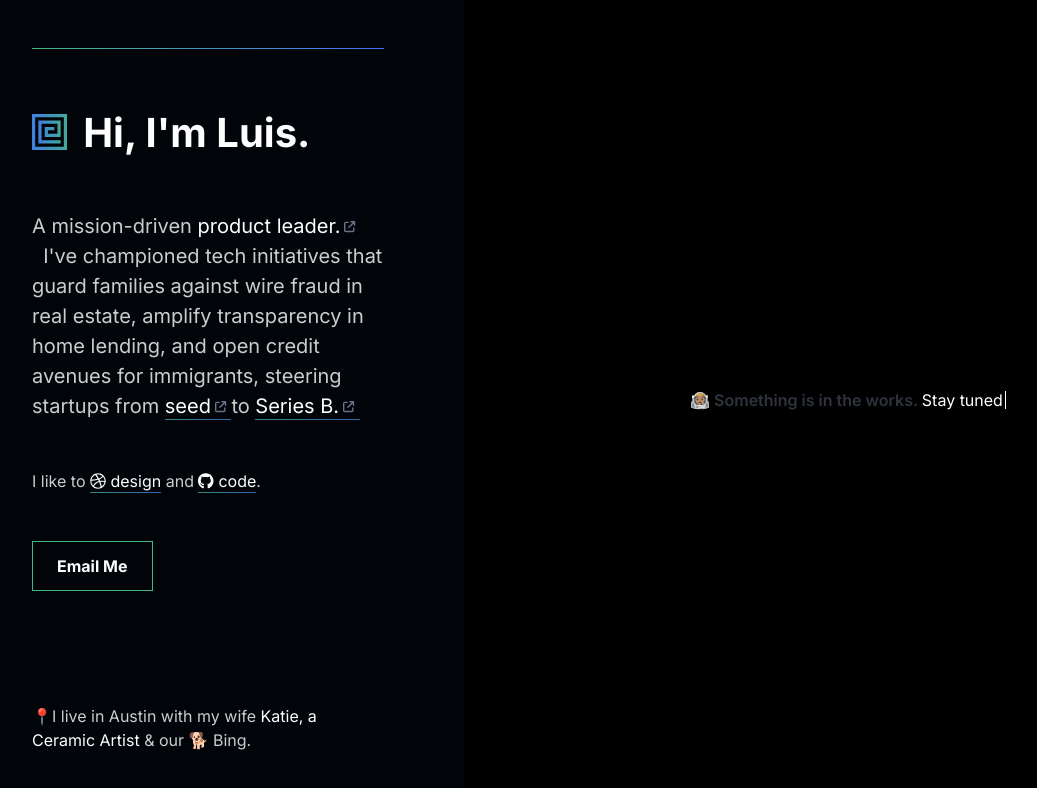
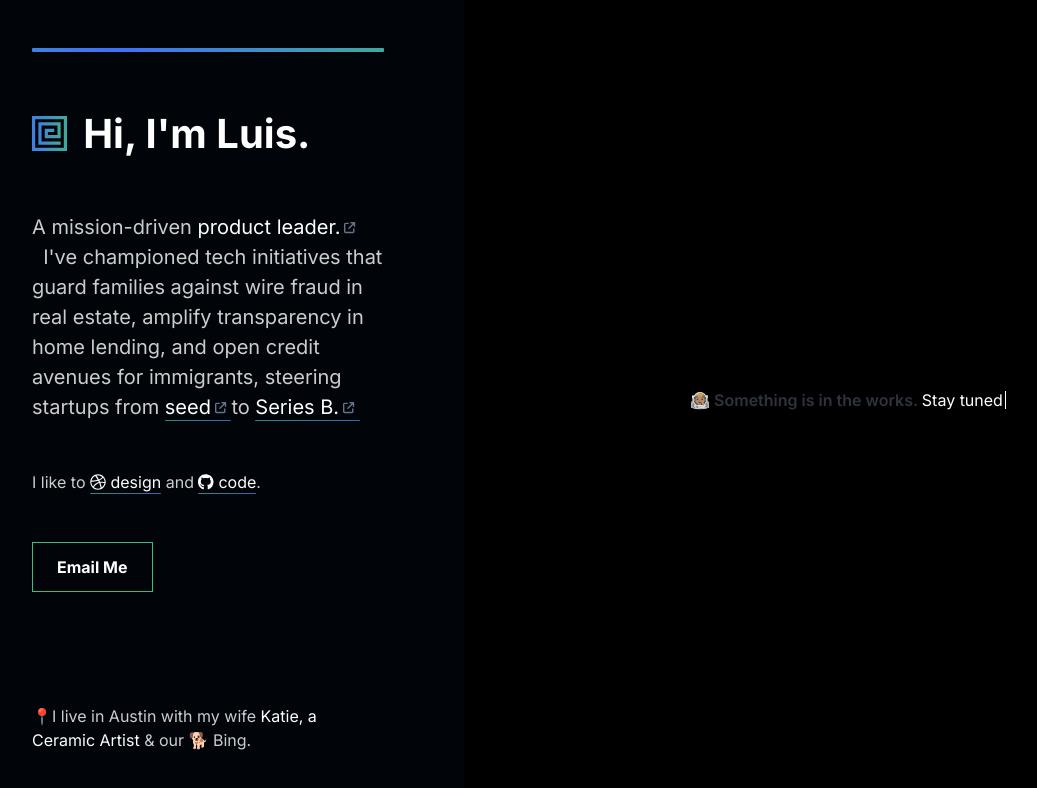
Before and after one commit to ztfo/luispalomares.com, a Vue app: page /#/ in a window 1280 px wide. Shown: the top 788 px of the page, without its empty margins (48-1085 px from the left). Built offline with nearby package versions, Linux system fonts and the light colour scheme.

Commit message:
added gradient animation

```diff
--- a/src/views/HomeView.vue
+++ b/src/views/HomeView.vue
@@ -25,6 +25,17 @@
 </script>
 
 <style scoped lang="scss">
+@keyframes gradient {
+  0% {
+    background-position: 0% 50%;
+  }
+  50% {
+    background-position: 100% 50%;
+  }
+  100% {
+    background-position: 0% 50%;
+  }
+}
 .home {
     display: flex;
     direction: row;
@@ -74,8 +85,11 @@
     }
 }
 .long-divider {
-    width: 100%;
-    height: 1px;
-    background: var(--gradient-green-blue);
+  width: 100%;
+  height: 4px;
+  border-radius: 1px;
+  background: linear-gradient(270deg, var(--green), var(--lightblue), var(--green));
+  background-size: 200% 200%;
+  animation: gradient 3s ease-in-out infinite;
 }
 </style>
```
